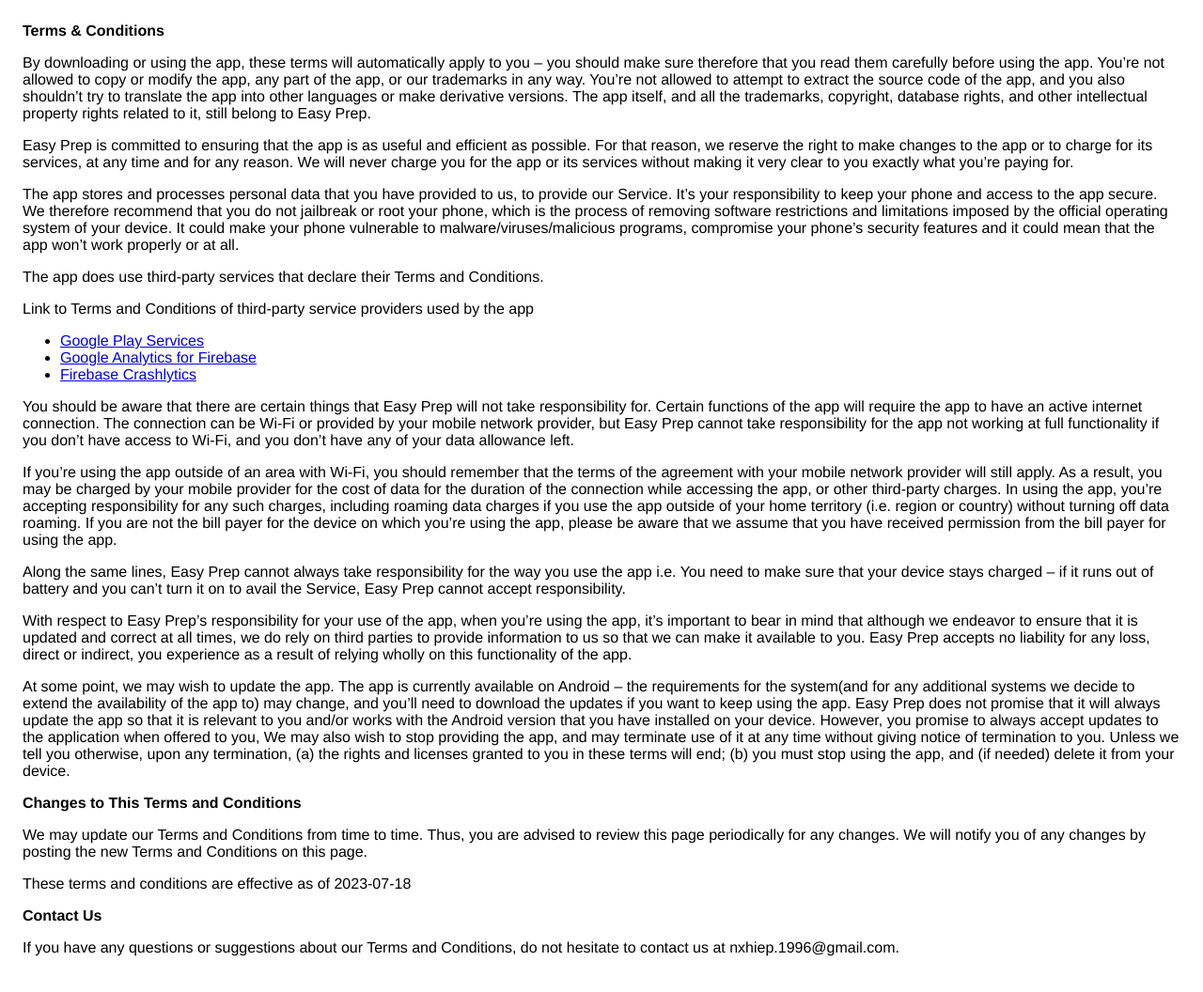
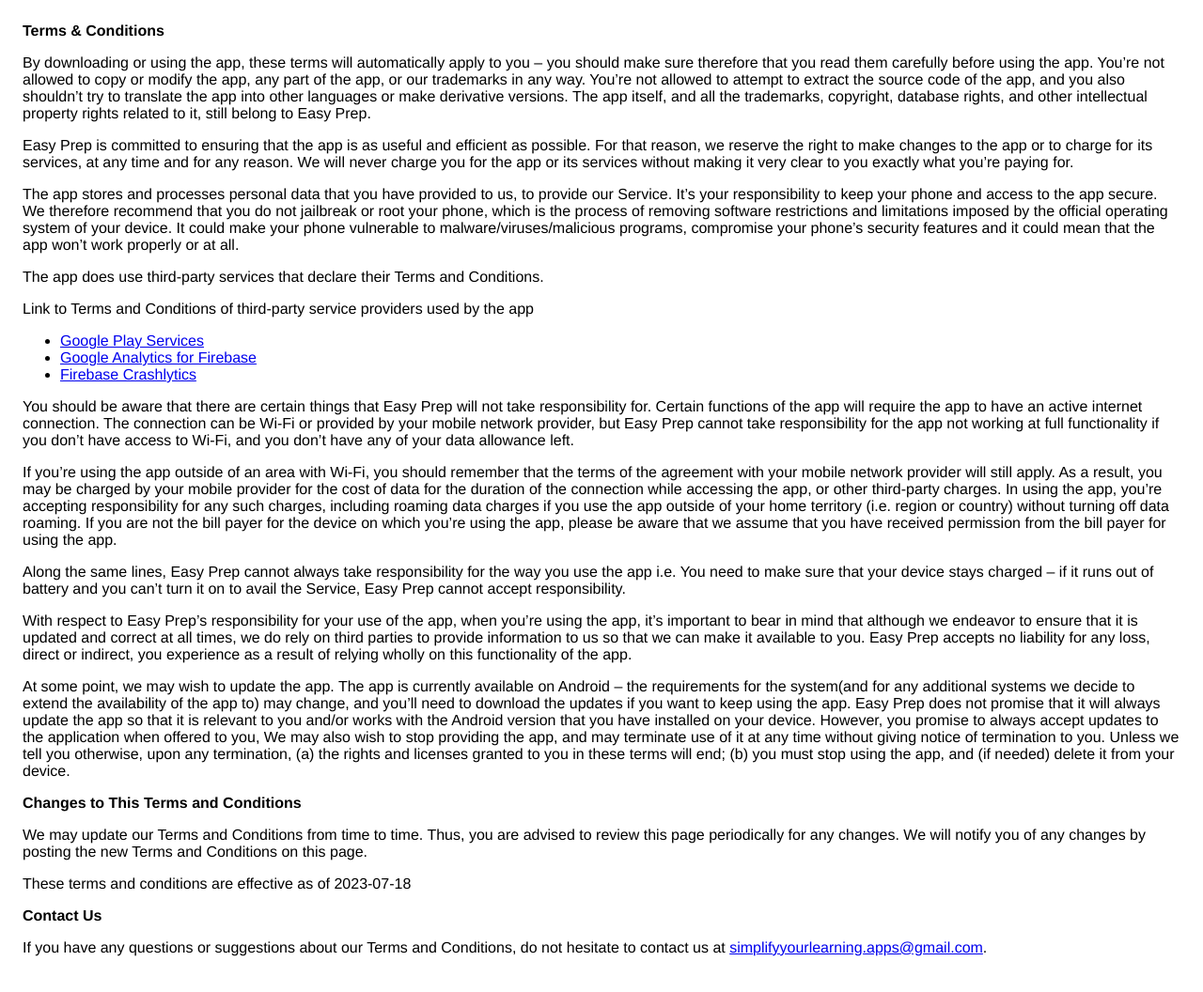
Before and after one commit to simple-elearning/privacy, a plain HTML site: page terms_and_conditions.html in a window 1280 px wide. Shown: the whole page at 94% size. Drawn offline with Linux system fonts and the light colour scheme.

Commit message:
Update terms_and_conditions.html

```diff
--- a/terms_and_conditions.html
+++ b/terms_and_conditions.html
@@ -107,7 +107,7 @@
                 </p> <p><strong>Contact Us</strong></p> <p>
                   If you have any questions or suggestions about our
                   Terms and Conditions, do not hesitate to contact us
-                  at nxhiep.1996@gmail.com.
+                  at <a href="mailto:simplifyyourlearning.apps@gmail.com">simplifyyourlearning.apps@gmail.com</a>.
                 </p>
     </body>
     </html>
```
